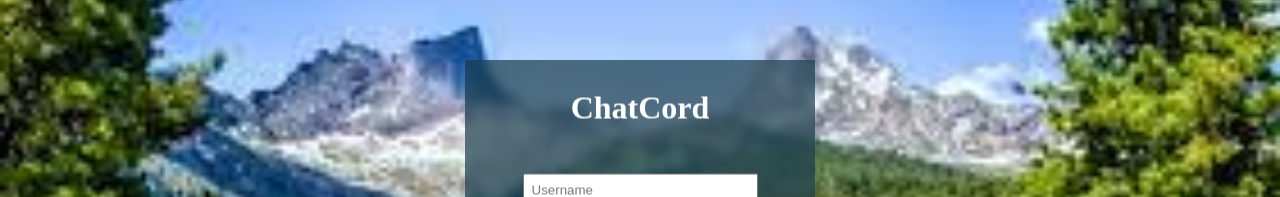
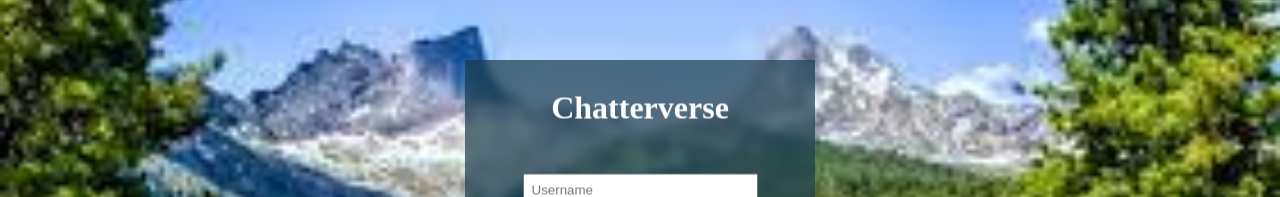
Before and after one commit to Jeremiah-Bogard/Chatterverse, a plain HTML site: page index.html in a window 1280 px wide. Shown: the part 221-418 px from the top of the page. Drawn offline with Linux system fonts and the light colour scheme.

Commit message:
Update index.html

```diff
--- a/index.html
+++ b/index.html
@@ -10,7 +10,7 @@
 <body>
     <div id="login-bck">
         <div id="login-container">
-            <h1>ChatCord</h1>
+            <h1>Chatterverse</h1>
             <form id="login-form" action="./chat.html">
                 <input id="name" type="text" placeholder="Username" name="name" required/>
                 <button type="submit">Join</button>
```
